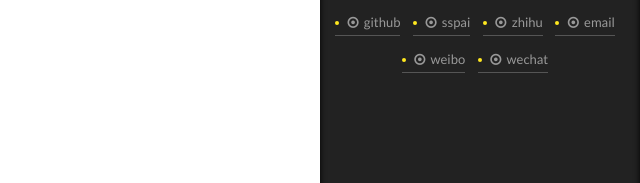
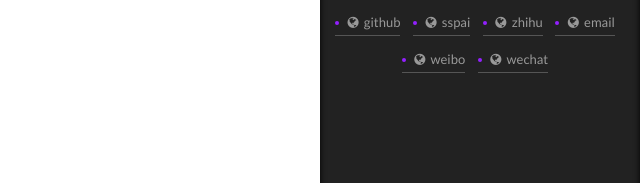
Before and after one commit to yes-sure/yes-sure.github.io, a plain HTML site: page 2017/05/02/say-yeah/index.html in a window 1280 px wide. Both pictures are taken after a click on the element 1238 px from the left and 743 px from the top of the page. Shown: the part 256-439 px from the top of the page, 640-1280 px from the left. Drawn offline with Linux system fonts and the light colour scheme.

Commit message:
Site updated: 2017-05-05 17:52:44

```diff
--- a/2017/05/02/say-yeah/index.html
+++ b/2017/05/02/say-yeah/index.html
@@ -466,7 +466,7 @@
               <span class="links-of-author-item">
                 <a href="https://github.com/yes-sure" target="_blank" title="github">
 
-                    <i class="fa fa-fw fa-dot-circle-o"></i>
+                    <i class="fa fa-fw fa-globe"></i>
 
                   github
                 </a>
@@ -475,7 +475,7 @@
               <span class="links-of-author-item">
                 <a href="https://sspai.com/user/737541/updates" target="_blank" title="sspai">
 
-                    <i class="fa fa-fw fa-dot-circle-o"></i>
+                    <i class="fa fa-fw fa-globe"></i>
 
                   sspai
                 </a>
@@ -484,7 +484,7 @@
               <span class="links-of-author-item">
                 <a href="https://www.zhihu.com/people/sunnyliushuo" target="_blank" title="zhihu">
 
-                    <i class="fa fa-fw fa-dot-circle-o"></i>
+                    <i class="fa fa-fw fa-globe"></i>
 
                   zhihu
                 </a>
@@ -493,7 +493,7 @@
               <span class="links-of-author-item">
                 <a href="sunnyliushuo@gmail.com" target="_blank" title="email">
 
-                    <i class="fa fa-fw fa-dot-circle-o"></i>
+                    <i class="fa fa-fw fa-globe"></i>
 
                   email
                 </a>
@@ -502,7 +502,7 @@
               <span class="links-of-author-item">
                 <a href="http://weibo.com/u/2257732427" target="_blank" title="weibo">
 
-                    <i class="fa fa-fw fa-dot-circle-o"></i>
+                    <i class="fa fa-fw fa-globe"></i>
 
                   weibo
                 </a>
@@ -511,7 +511,7 @@
               <span class="links-of-author-item">
                 <a href="liushuo688" target="_blank" title="wechat">
 
-                    <i class="fa fa-fw fa-dot-circle-o"></i>
+                    <i class="fa fa-fw fa-globe"></i>
 
                   wechat
                 </a>
--- a/css/main.css
+++ b/css/main.css
@@ -1695,7 +1695,7 @@ pre .javascript .function {
   width: 4px;
   height: 4px;
   border-radius: 50%;
-  background: #ffe81f;
+  background: #9320ff;
 }
 .links-of-blogroll {
   font-size: 13px;
```
Also changed, not shown: about/index.html (+6 -6 lines), archives/2017/05/index.html (+6 -6 lines), archives/2017/index.html (+6 -6 lines), archives/index.html (+6 -6 lines), categories/index.html (+6 -6 lines), index.html (+6 -6 lines).
